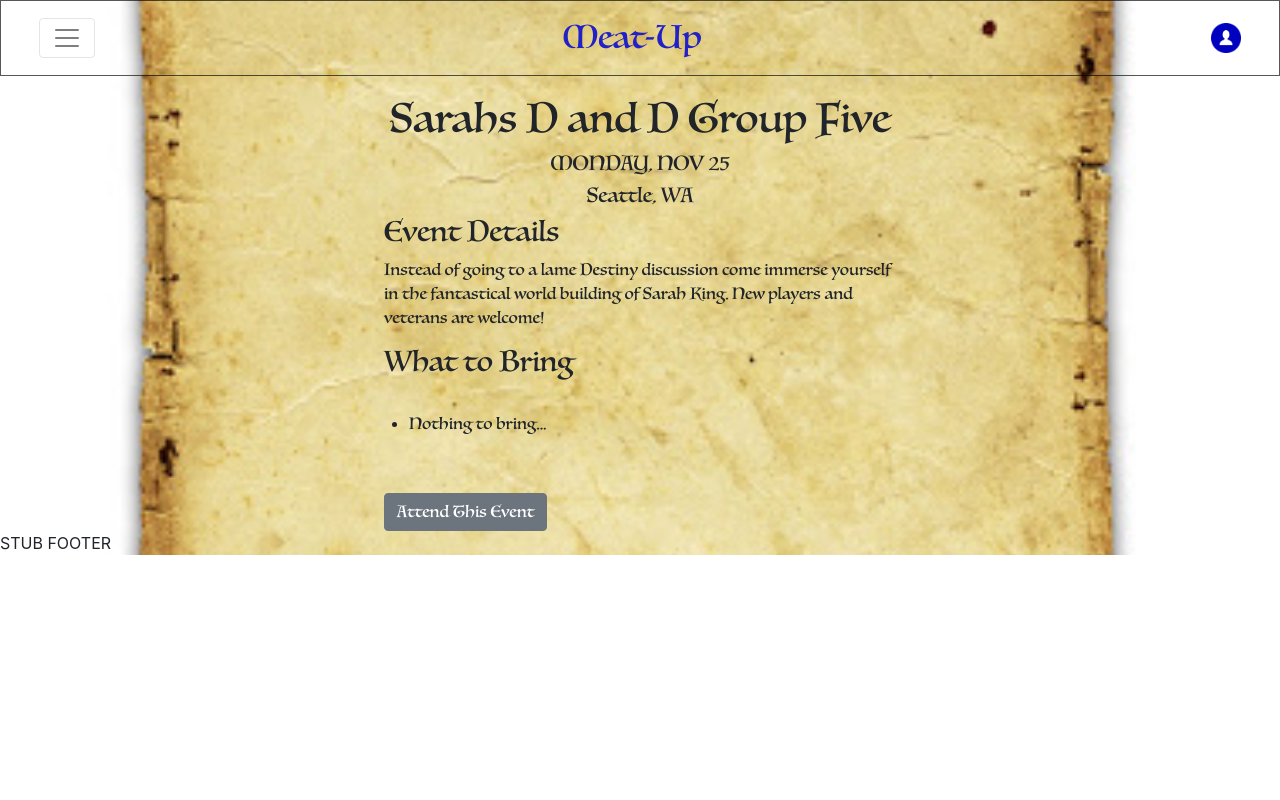
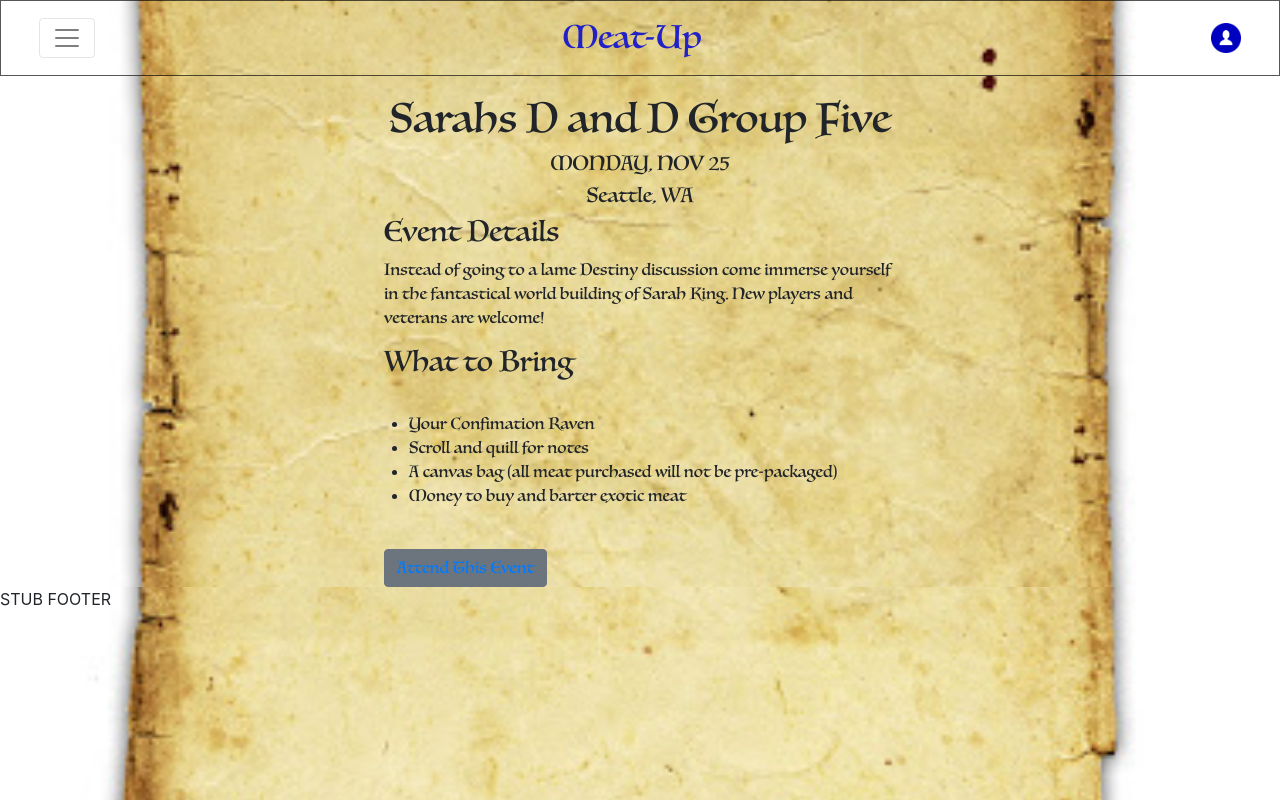
Before and after one commit to kennansalisbury/meat-up, a React (Create React App) app: page /details/i74kjh83 in a window 1280 px wide. Built offline with nearby package versions, Linux system fonts and the light colour scheme.

Commit message:
Added link to confirmation page

```diff
--- a/public/index.html
+++ b/public/index.html
@@ -3,7 +3,7 @@
   <head>
     <meta charset="utf-8" />
     <link rel="icon" href="%PUBLIC_URL%/favicon.ico" />
-    <meta name="viewport" content="width=device-width, initial-scale=1" />
+    <meta name="viewport" content="width=device-width, initial-scale=1, shrink-to-fit=no" />
     <meta name="theme-color" content="#000000" />
     <meta
       name="description"
--- a/src/App.css
+++ b/src/App.css
@@ -1,9 +1,12 @@
-.App {
+body {
   background-image: url('./static/img/scroll3.png');
   background-position: center;
   background-repeat: no-repeat;
   background-size: cover;
+  min-width: 100%;
+  min-height: 100%;
 }
+
 
 .App-header {
   background-color: #282c34;
--- a/src/Content/Pages/Details.js
+++ b/src/Content/Pages/Details.js
@@ -1,6 +1,9 @@
 import React from 'react'
 import {useParams} from "react-router-dom"
 import {Container, Row, Col, Jumbotron, Button} from 'reactstrap'
+import {Link} from 'react-router-dom'
+
+
 
 const Details = props => {
     let {id} = useParams()
@@ -12,30 +15,31 @@ const Details = props => {
         }
     })
 
-    let content
-    console.log('line 16')
-    if (props.events > 0) {
-        console.log('line 17', props.events)
-        content = props.events.data.things.map((thing, i) => {
-            return (
-                <div>
-                    <ul key={i}>
-                        <li>{thing}</li>
-                    </ul>
-                </div>
-            )
-        })
-    }
-    else {
-        content = <p>Nothing to bring...</p>
-    }
-    console.log('line 31', content)
+    // let content
+    // console.log('line 16')
+    // if (props.events > 0) {
+    //     console.log('line 17', props.events)
+    //     content = props.events.data.things.map((thing, i) => {
+    //         return (
+    //             <div>
+    //                 <ul key={i}>
+    //                     <li>{thing}</li>
+    //                 </ul>
+    //             </div>
+    //         )
+    //     })
+    // }
+    // else {
+    //     content = <p>Nothing to bring...</p>
+    // }
+    // console.log('line 31', content)
 
     // console.log(selectedEvent)
     // if(selectedEvent){
     //     var content = (<h1>{selectedEvent.title}</h1>)
     // }
     return (
+        <body>
             <div>
                 <div className="details">
                     <h1>{selectedEvent.title}</h1>
@@ -47,11 +51,16 @@ const Details = props => {
                     <p>{selectedEvent.desc}</p>
                     <h3>What to Bring</h3>
                     <ul>
-                    <li>{content}</li>
+                        <li>Your Confimation Raven</li>
+                        <li>Scroll and quill for notes</li>
+                        <li>A canvas bag (all meat purchased will not be pre-packaged)</li>
+                        <li>Money to buy and barter exotic meat</li>
                     </ul>
-                <Button>Attend This Event</Button>
+                    <Button><Link to="/confirmation">Attend This Event</Link></Button>
+
                 </div>
             </div>
+        </body>
     )
 }
 
```
Also changed, not shown: src/index.css (line endings or trailing spaces). Lines whose indentation alone changed are shown as unchanged.
